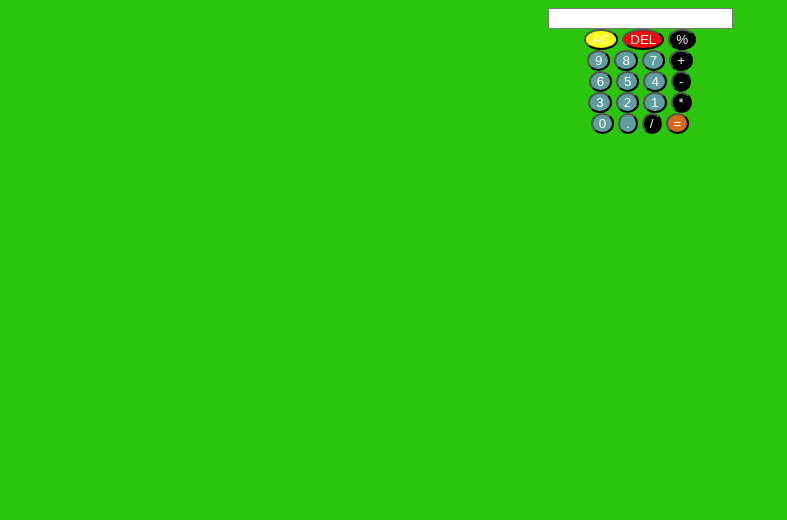
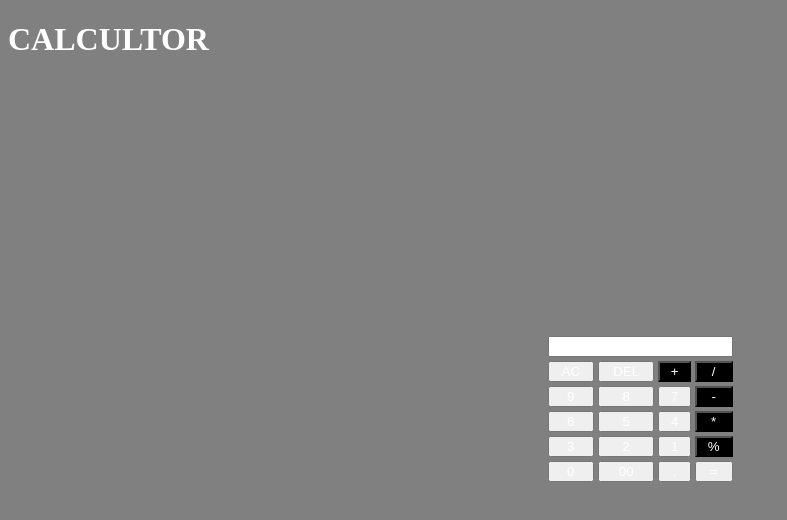
Before and after one commit to Talha971/Calculator, a plain HTML site: page index.html in a window 1280 px wide. Shown: the whole page, without its empty margins (0-787 px from the left). Drawn offline with Linux system fonts and the light colour scheme.

Commit message:
Add files via upload
styling left

```diff
--- a/app.js
+++ b/app.js
@@ -8,9 +8,9 @@ function dabaya(e) {
 }
 
 function clr() {
-    document.getElementById("inp").value = "";
+  document.getElementById("inp").value = " ";
 }
-function c(){
-var a =document.getElementById("inp")
-
+function del() {
+  var a = document.getElementById("inp");
+  a.value = a.value.slice(0, -1);
 }
--- a/index.html
+++ b/index.html
@@ -4,97 +4,48 @@
     <meta charset="UTF-8" />
     <meta name="viewport" content="width=device-width, initial-scale=1.0" />
     <title>Document</title>
-    <link rel="stylesheet" href="style.css">
+    <link rel="stylesheet" href="style.css" />
   </head>
   <body>
-    <!--
-    <p id="xyz">
-      Lorem ipsum dolor sit amet consectetur, adipisicing elit. Natus maxime
-      beatae cupiditate in tempora nostrum ipsam nihil aperiam temporibus rem
-      aliquid possimus qui, tempore exercitationem quos! Cumque ullam architecto
-      quasi!
-      <a id="anc" onclick="abc()" href="">read more</a>
-    </p> -->
-
+    <h1>CALCULTOR</h1>
     <div class="main">
-      <div>
-        <input id="inp" type="text" />
-      </div>
-      <div>
-      <button class="ac" onclick="c()">AC</button>
-      <button class="del" onclick="clr()">DEL</button>
-      <button class="op"  onclick="dabaya('%')">%</button>
-</div>
-      <div>
-        <button class="no" onclick="dabaya(9)">9</button>
-        <button class="no" onclick="dabaya(8)">8</button>
-        <button class="no" onclick="dabaya(7)">7</button>
-        <button class="op" onclick="dabaya('+')">+</button>
-      </div>
-      <div>
-        <button class="no" onclick="dabaya(6)">6</button>
-        <button class="no" onclick="dabaya(5)">5</button>
-        <button class="no" onclick="dabaya(4)">4</button>
-        <button class="op" onclick="dabaya('-')">-</button>
-      </div>
-
-      <div>
-        <button class="no" onclick="dabaya(3)">3</button>
-        <button class="no" onclick="dabaya(2)">2</button>
-        <button class="no" onclick="dabaya(1)">1</button>
-        <button class="op" onclick="dabaya('*')">*</button>
-      </div>
-      <div>
-        <button class="no" onclick="dabaya(0)">0</button>
-        <button class="no" onclick="dabaya('.')">.</button>
-        <button class="op" onclick="dabaya('/')">/</button>
-        <button class="eq" onclick="eq()">=</button>
-      </div>
-    </div>
-
-    <script src="app.js">
-      // var a="hjhjkhjkh jkjkkj kjkjkj kjkjkjkjk kjkjkjhkjhuyun hjhjhkj"
-      // function abc(){
-      //     document.getElementById("anc")
-      // }
-
-      function dabaya(e) {
-        document.getElementById("inp").value += e;
-      }
-      function eq() {
-        var a = document.getElementById("inp");
-        a.value = eval(a.value);
-      }
-
-      function clr() {
-        document.getElementById("inp").value = "";
-      }
-function c(){
-    var a =document.getElementById("inp")
-
-}
-
-    //   cosole.log("a")
-      // function abc(){
-
-      //     document.getElementById('ttt').innerHTML = 'hello world'
-      //     document.getElementById('anc').style.display = 'none'
-
-      //     // document.getElementById('abc').innerHTML = 'hello world'
-      // }
-
-      // function dabaya(e){
-      //     document.getElementById('inp').value += e
-      // }
-
-      // function eq(){
-      //     var a = document.getElementById('inp')
-      //     a.value = eval(a.value)
-      // }
-
-      // function clr(){
-      //     document.getElementById('inp').value = ''
-      // }
-    </script>
+    <table class="tabl">
+      <tr>
+        <td colspan="4"><input id="inp" type="text" /></td>
+      </tr>
+      <tr>
+        <td><button class="k" onclick="clr()">AC</button></td>
+        <td class="del"><button class="" onclick="del()">DEL</button></td>
+        <td><button class="op" onclick="dabaya('+')">+</button></td>
+        <td><button class="op" onclick="dabaya('/')">/</button></td>
+      </tr>
+      <tr>
+        <td><button class="" onclick="dabaya(9)">9</button></td>
+        <td><button class="" onclick="dabaya(8)">8</button></td>
+        <td><button class="" onclick="dabaya(7)">7</button></td>
+        <td><button class="op" onclick="dabaya('-')">-</button></td>
+      </tr>
+      <tr>
+        <td><button class="" onclick="dabaya(6)">6</button></td>
+        <td><button class="" onclick="dabaya(5)">5</button></td>
+        <td><button class="" onclick="dabaya(4)">4</button></td>
+        <td><button class="op" onclick="dabaya('*')">*</button></td>
+      </tr>
+      <tr>
+        <td><button class="" onclick="dabaya(3)">3</button></td>
+        <td><button class="" onclick="dabaya(2)">2</button></td>
+        <td><button class="" onclick="dabaya(1)">1</button></td>
+        <td><button class="op" onclick="dabaya('%')">%</button></td>
+      </tr>
+      <tr>
+        <td><button class="" onclick="dabaya(0)">0</button></td>
+        <td><button class="" onclick="dabaya('00')">00</button></td>
+        <td><button class="" onclick="dabaya('.')">.</button></td>
+        <td><button class="" onclick="eq()">=</button></td>
+      </tr>
+      <tr></tr>
+    </table>
+  </div>
+    <script src="app.js"></script>
   </body>
 </html>
--- a/style.css
+++ b/style.css
@@ -1,29 +1,24 @@
-body{
-    background-color: rgb(44, 197, 13);
-
+button {
+  width: 100%;
+  color: white;
 }
-.main{
-    display: flex;
-    justify-content: center;
-    align-items: center;
-    flex-direction: column;
+/* .main{
+    padding-top: 50%;
+     width: 100%;
+height: 00%;
+} */
+.tabl {
+  border: none;
+  display: flex;
+  justify-content: center;
+  align-items: center;
+  padding-top: 20%;
+  /* color: white; */
 }
-button{
-    border-radius: 100%;
-    color: white;
+body {
+  background-color: gray;
+  color: white;
 }
-.ac{
-background-color: yellow;
+.op {
+  background-color: black;
 }
-.del{
-background-color: red;
-}
-.op{
-    background-color: black;
-}
-.no{
-    background-color: cadetblue;
-}
-.eq{
-background-color: chocolate;
-}
```
Lines whose indentation alone changed are shown as unchanged.
